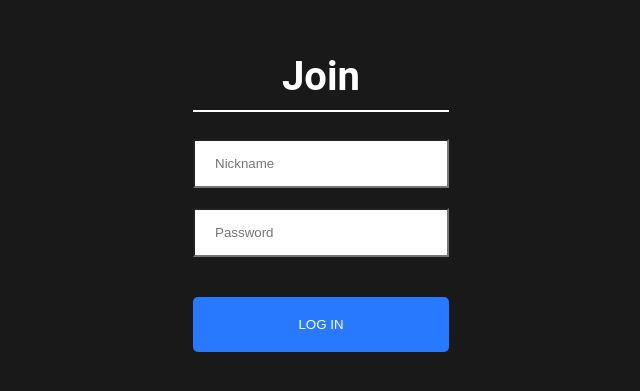
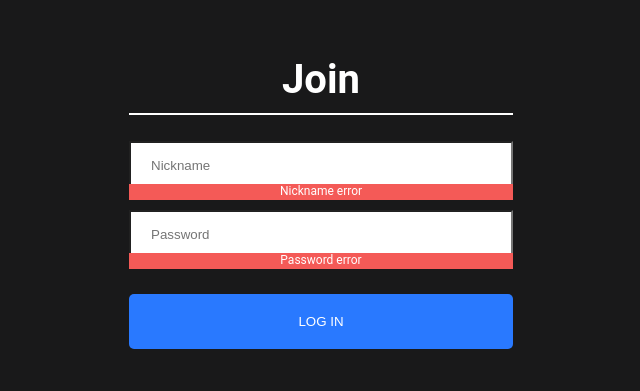
Before and after one commit to Rumatoid/DnDR_client, a React (Create React App) app: page / in a window 1280 px wide. Shown: the part 211-602 px from the top of the page, without its empty margins (319-959 px from the left). Built offline with nearby package versions, Linux system fonts and the light colour scheme.

Commit message:
change_position

```diff
--- a/src/components/LogIn/LogIn.css
+++ b/src/components/LogIn/LogIn.css
@@ -23,10 +23,12 @@ body {
 }
 
 .joinInnerContainer {
-  width: 20%;
+  width: 30%;
+  margin: 36px auto;
 }
 
 .joinInput {
+  display: block;
   border-radius: 0;
   padding: 15px 20px;
   width: 100%;
@@ -59,11 +61,6 @@ body {
   margin-top: 2px;
   margin-left: 5px;
 }
-.Validator {
-  font-size: 10px;
-  color: white;
-  text-align: left;
-}
 
 @media (min-width: 320px) and (max-width: 480px) {
   .joinOuterContainer {
@@ -78,3 +75,30 @@ body {
 button:focus {
   outline: 0;
 }
+
+.some-form__hint {
+  z-index: auto;
+  opacity: 1;
+  position: absolute;
+  left: 0;
+  margin-top: -6px;
+  padding: 0 12px;
+  width: 100%;
+  background: #f45a57;
+  color: #fff;
+  font-size: 12px;
+  line-height: 1.333333;
+  -webkit-transition: all 0.3s ease;
+  transition: all 0.3s ease;
+}
+
+.some-form__line {
+  display: block;
+  position: relative;
+  margin-bottom: 15px;
+}
+
+.some-form {
+  width: 30%;
+  margin: 36px auto;
+}
--- a/src/components/LogIn/LogIn.js
+++ b/src/components/LogIn/LogIn.js
@@ -6,9 +6,9 @@ import './LogIn.css';
 
 const Validator = ({ Valid, text }) => {
   if (!Valid) {
-    return <div className='Validator mb-20'>{text}</div>;
+    return <span className='some-form__hint'>{text}</span>;
   }
-  return <div className='Validator mb-20'> </div>;
+  return <span className='some-form__hint'>{text}</span>;
 };
 
 const Start_wtihoutcookies = () => {
@@ -46,7 +46,7 @@ const Start_wtihoutcookies = () => {
     <div className='joinOuterContainer'>
       <div className='joinInnerContainer'>
         <h1 className='heading'>Join</h1>
-        <div>
+        <div className='some-form__line'>
           <input
             placeholder='Nickname'
             className='joinInput'
@@ -55,10 +55,10 @@ const Start_wtihoutcookies = () => {
           />
           <Validator Valid={nicknameValid} text='Nickname error' />
         </div>
-        <div>
+        <div className='some-form__line'>
           <input
             placeholder='Password'
-            className='joinInput'
+            className='joinInput mt-20'
             type='text'
             onChange={event => handlePasswordChange(event.target.value)}
           />
```
